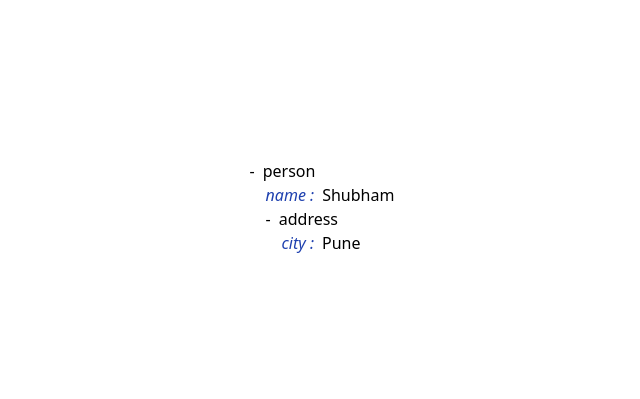
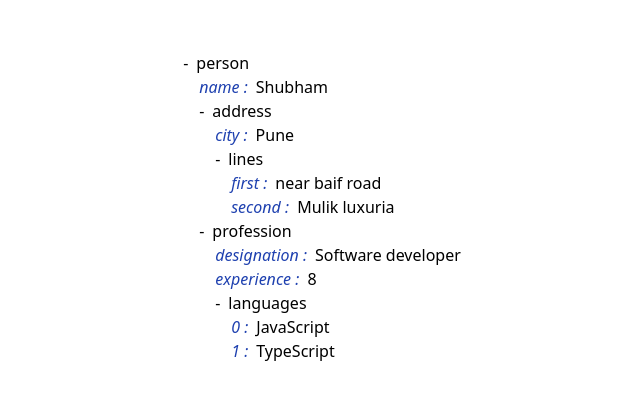
Before and after one commit to shubhkulkarni/react-json-as-tree, a React (Vite) app: page / in a window 1280 px wide. Shown: the part 193-592 px from the top of the page, without its empty margins (318-958 px from the left). Built offline with nearby package versions, Linux system fonts and the light colour scheme.

Commit message:
fix arrays

```diff
--- a/src/App.tsx
+++ b/src/App.tsx
@@ -7,7 +7,15 @@ function App() {
         root={{
           person: {
             name: "Shubham",
-            address: { city: "Pune" },
+            address: {
+              city: "Pune",
+              lines: { first: "near baif road", second: "Mulik luxuria" },
+            },
+            profession: {
+              designation: "Software developer",
+              experience: 8,
+              languages: ["JavaScript", "TypeScript"],
+            },
           },
         }}
       />
--- a/src/components/Tree/Branch.tsx
+++ b/src/components/Tree/Branch.tsx
@@ -1,6 +1,7 @@
 import { useCallback, useState } from "react";
 import Tree from "./Tree";
 import { objectType } from "./types";
+import React from "react";
 
 interface BranchProps {
   name: string;
--- a/src/components/Tree/Leave.tsx
+++ b/src/components/Tree/Leave.tsx
@@ -1,3 +1,4 @@
+import React from "react";
 import { primitive } from "./types";
 
 interface LeaveProps {
@@ -14,4 +15,5 @@ const Leave: React.FC<LeaveProps> = ({ name, value }: LeaveProps) => {
   );
 };
 
+
 export default Leave;
--- a/src/components/Tree/Tree.tsx
+++ b/src/components/Tree/Tree.tsx
@@ -1,3 +1,4 @@
+import React from "react";
 import { useTree } from "./hooks";
 import { objectType } from "./types";
 
--- a/src/components/Tree/hooks.tsx
+++ b/src/components/Tree/hooks.tsx
@@ -7,10 +7,11 @@ export const useTree = (root: objectType) => {
   const tree = useMemo(
     () =>
       Object.entries(root).map((i) => {
-        console.log(i);
-        if (typeof i[1] === "object")
-          return <Branch name={i[0]} root={i[1] as objectType} />;
-        else return <Leave name={i[0]} value={i[1] as primitive} />;
+        if (typeof i[1] === "object") {
+          let val = i[1];
+          if (Array.isArray(i[1])) val = objectifyArr(val as unknown[]);
+          return <Branch name={i[0]} root={val as objectType} />;
+        } else return <Leave name={i[0]} value={i[1] as primitive} />;
       }),
     []
   );
@@ -21,3 +22,5 @@ export const useTree = (root: objectType) => {
 
   return renderTree;
 };
+
+const objectifyArr = (list: unknown[]) => Object.assign({}, list);
```
